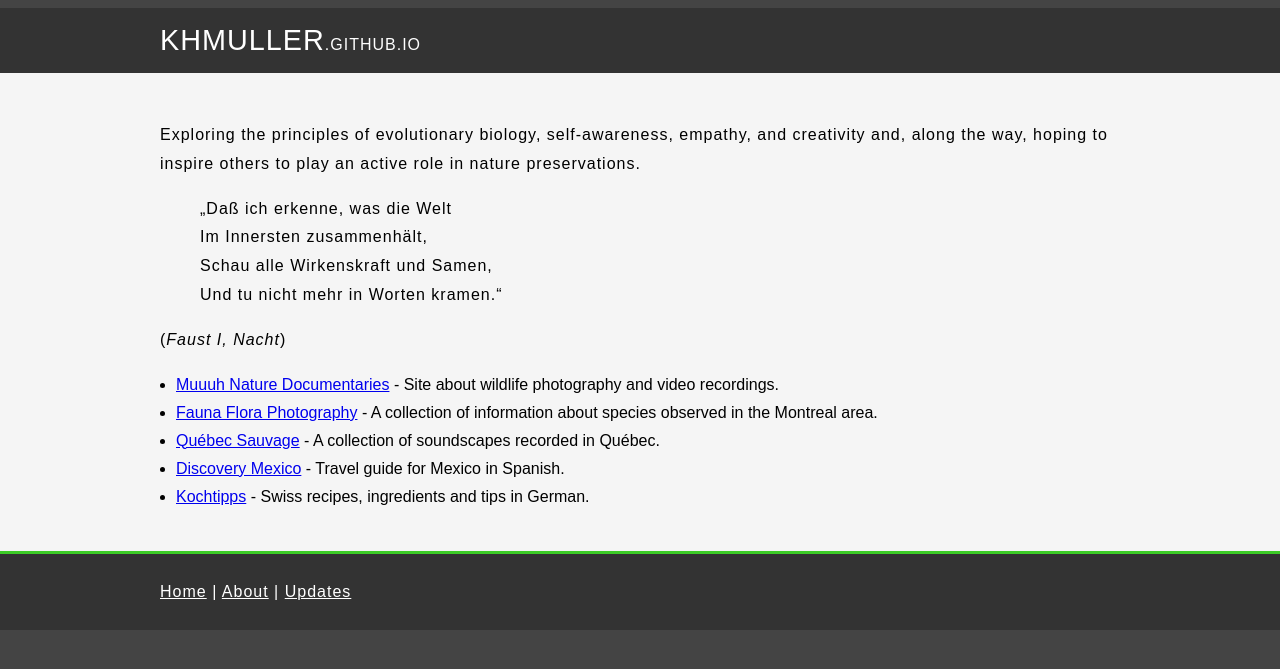
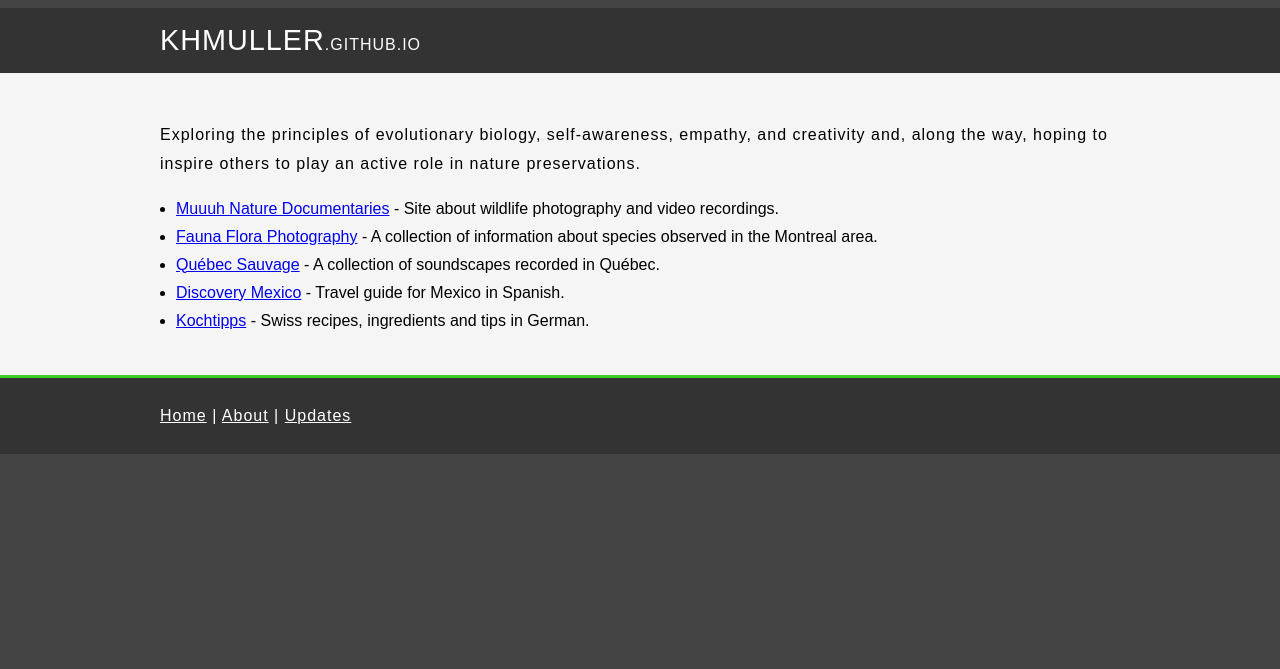
Before and after one commit to KHMuller/khmuller.github.io, a Jekyll site: the page built from index.md, in a window 1280 px wide. Shown: the top 669 px of the page. Built offline with Jekyll 4.4.1, drawn with Linux system fonts in a browser that asks for light colours.

Commit message:
removed faust

```diff
--- a/index.md
+++ b/index.md
@@ -7,13 +7,6 @@ canonical: https://khmuller.github.io
 
 Exploring the principles of evolutionary biology, self-awareness, empathy, and creativity and, along the way, hoping to inspire others to play an active role in nature preservations.
 
-> „Daß ich erkenne, was die Welt
-> Im Innersten zusammenhält,
-> Schau alle Wirkenskraft und Samen,
-> Und tu nicht mehr in Worten kramen.“
-
-(*Faust I, Nacht*)
-
 - [Muuuh Nature Documentaries](https://muuuh.com "Muuuh Nature Documentaries") - Site about wildlife photography and video recordings.
 - [Fauna Flora Photography](https://faunaflora.photography "Fauna Flora Photography") - A collection of information about species observed in the Montreal area.
 - [Québec Sauvage](https://quebecsauvage.ca "Québec Sauvage") - A collection of soundscapes recorded in Québec.
```
Also changed, not shown: pending/index.md (+1 -0 lines).
